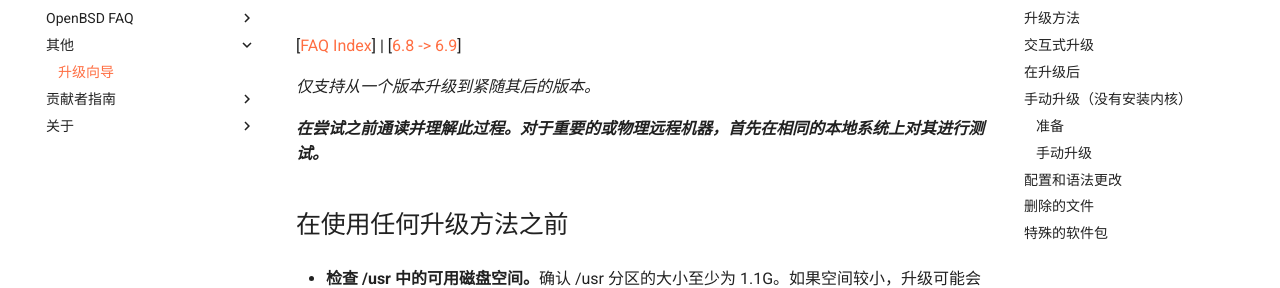
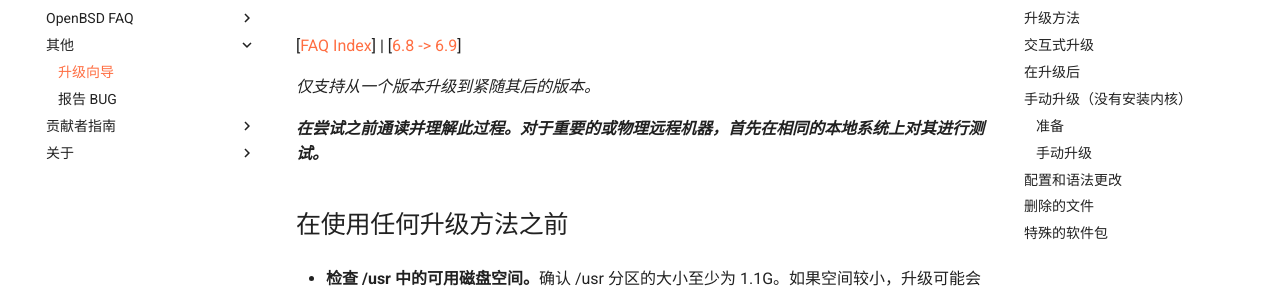
Before and after one commit to openbsd-zh-association/docs-openbsd-zh, an MkDocs documentation site: the page built from docs/others/upgrade70.md, in a window 1280 px wide. Shown: the part 147-435 px from the top of the page. Built offline with MkDocs 1.6.1 and Material for MkDocs 9.7.7, drawn with Linux system fonts in a browser that asks for light colours; comment, search, counter and statistics services are not loaded.

Commit message:
update (#11)

````diff
--- a/docs/others/upgrade70.md
+++ b/docs/others/upgrade70.md
@@ -173,7 +173,8 @@
 要配置 SNMPv3，你需要在配置中添加一个或多个用户，例如：
 
 ```
-user "manager" authkey "XblueQ300ZyAbUIbndmWjfl" auth hmac-sha1 enc aes enckey "tVadj9jxq8rdJ"
+user "manager" authkey "XblueQ300ZyAbUIbndmWjfl"
+auth hmac-sha1 enc aes enckey "tVadj9jxq8rdJ"
 ```
 
 如果你需要恢复 SNMPv1/v2c，你可以在 snmpd.conf(5) 中添加如下内容：
--- a/mkdocs.yml
+++ b/mkdocs.yml
@@ -19,6 +19,7 @@
       - 虚拟专用网络: 'openbsd-faq/faq17.md'
     - 其他:
       - 升级向导: 'others/upgrade70.md'
+      - 报告 BUG: 'others/report.md'
     - 贡献者指南:
       - 总述: 'contribution/contributing.md'
       - 翻译规范: 'contribution/translation_rules.md'
````
